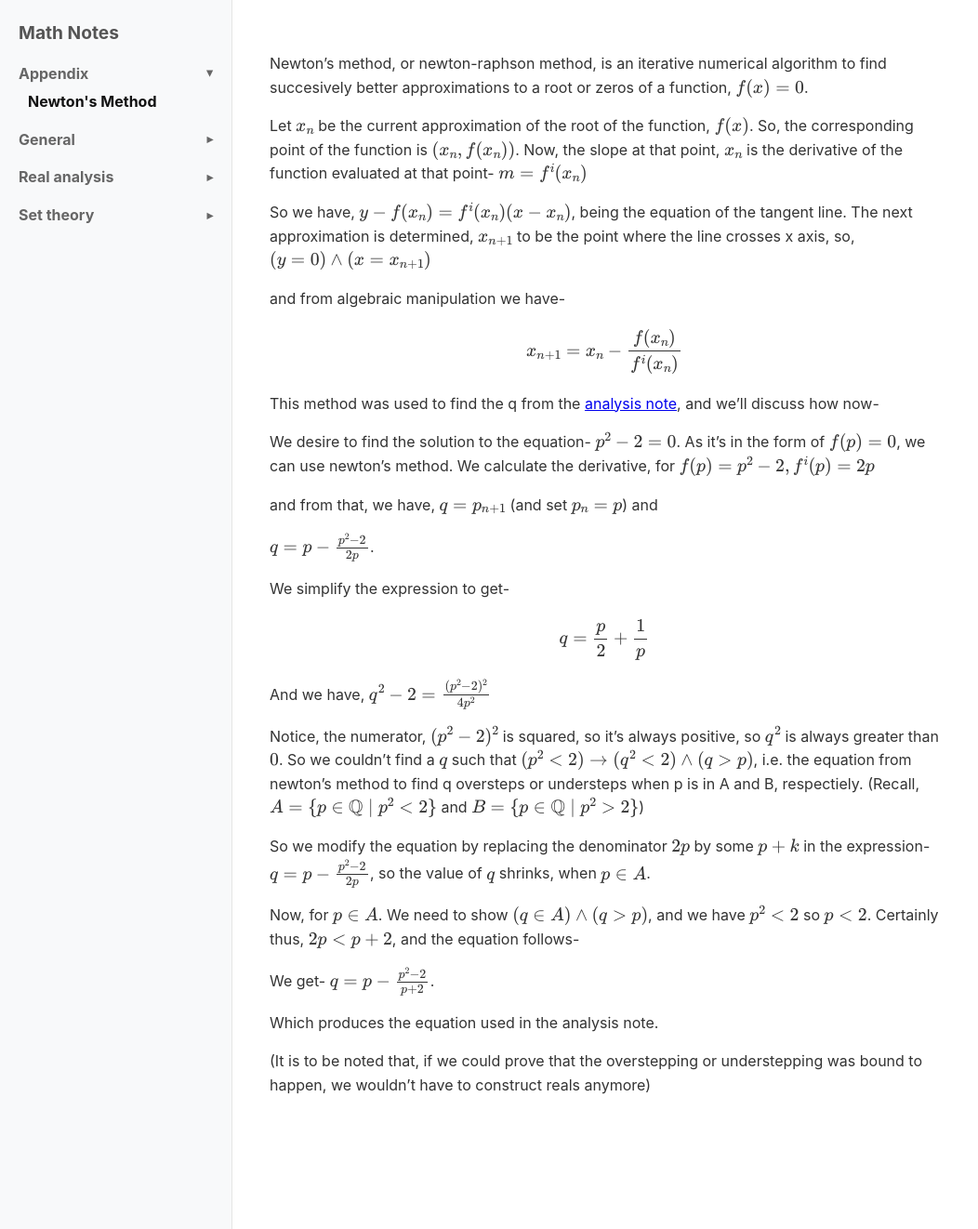
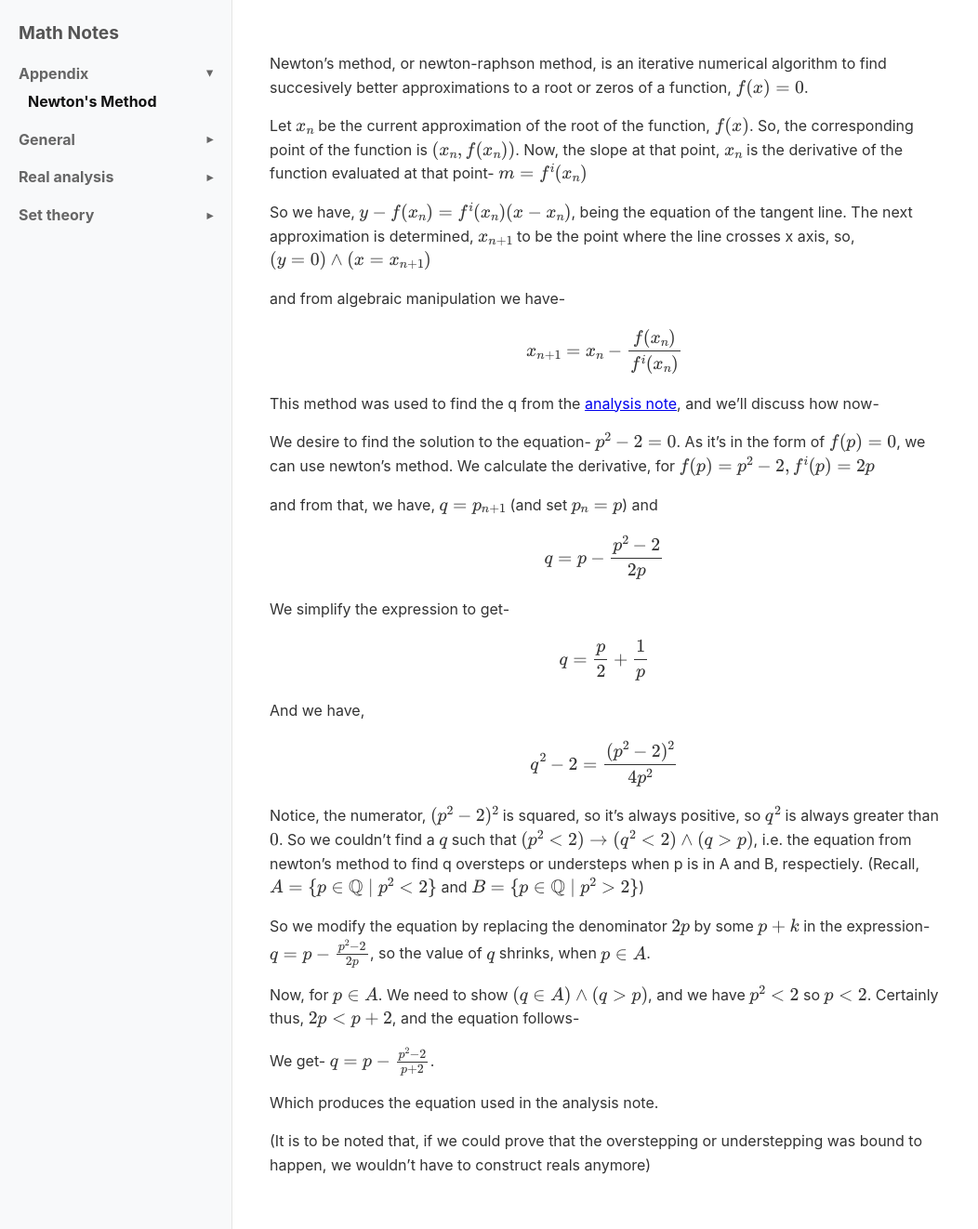
Before and after one commit to Nasif-Abdullah/Math, a Jekyll site: the page built from Appendix/Newton's_method.md, in a window 1280 px wide and 1322 px high. Shown: the whole window at 93% size, without its empty margins (0-1052 px from the left). Built offline with Jekyll 4.4.1, drawn with Linux system fonts in a browser that asks for light colours.

```diff
--- a/Appendix/Newton's_method.md
+++ b/Appendix/Newton's_method.md
@@ -19,13 +19,15 @@ We desire to find the solution to the equation- $$p^2 - 2 = 0$$. As it's in the
 
 and from that, we have, $$q = p_{n + 1}$$ (and set $$p_n = p$$) and
 
-$$q = p - \frac{p^2 - 2}{2p}$$.
+$$q = p - \frac{p^2 - 2}{2p}$$
 
 We simplify the expression to get-
 
 $$q = \frac{p}{2} + \frac{1}{p}$$
 
-And we have, $$q^2 - 2 = \frac{(p^2 - 2)^2}{4 p^2}$$
+And we have,
+
+$$q^2 - 2 = \frac{(p^2 - 2)^2}{4 p^2}$$
 
 Notice, the numerator, $$(p^2 - 2)^2$$ is squared, so it's always positive, so $$q^2$$ is always greater than $$0$$. So we couldn't find a $$q$$ such that $$(p^2 < 2) \rightarrow (q^2 < 2) \wedge (q > p)$$, i.e. the equation from newton's method to find q oversteps or understeps when p is in A and B, respectiely. (Recall, $$A = \{p \in \mathbb{Q} \mid p^2 < 2 \}$$ and $$B = \{p \in \mathbb{Q} \mid p^2 > 2 \}$$)
 
```
